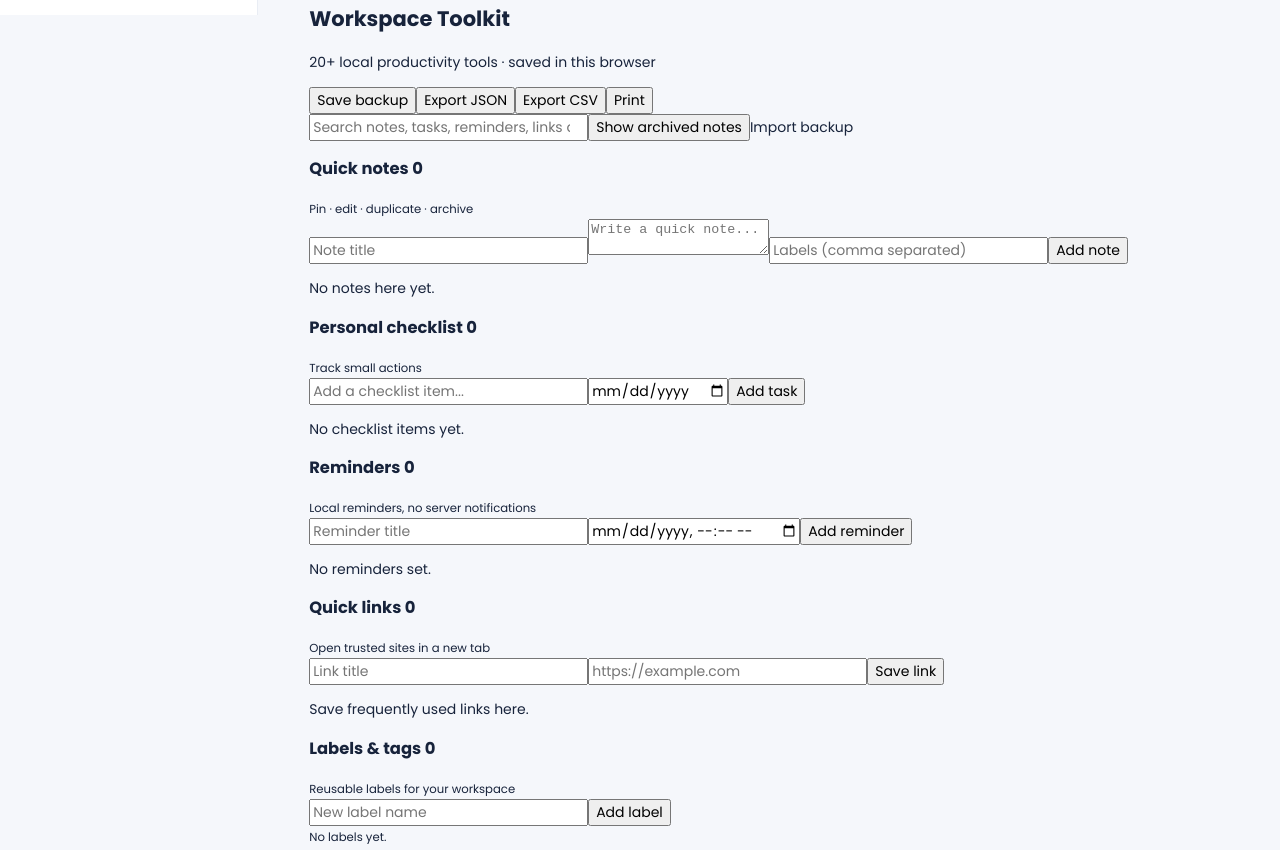
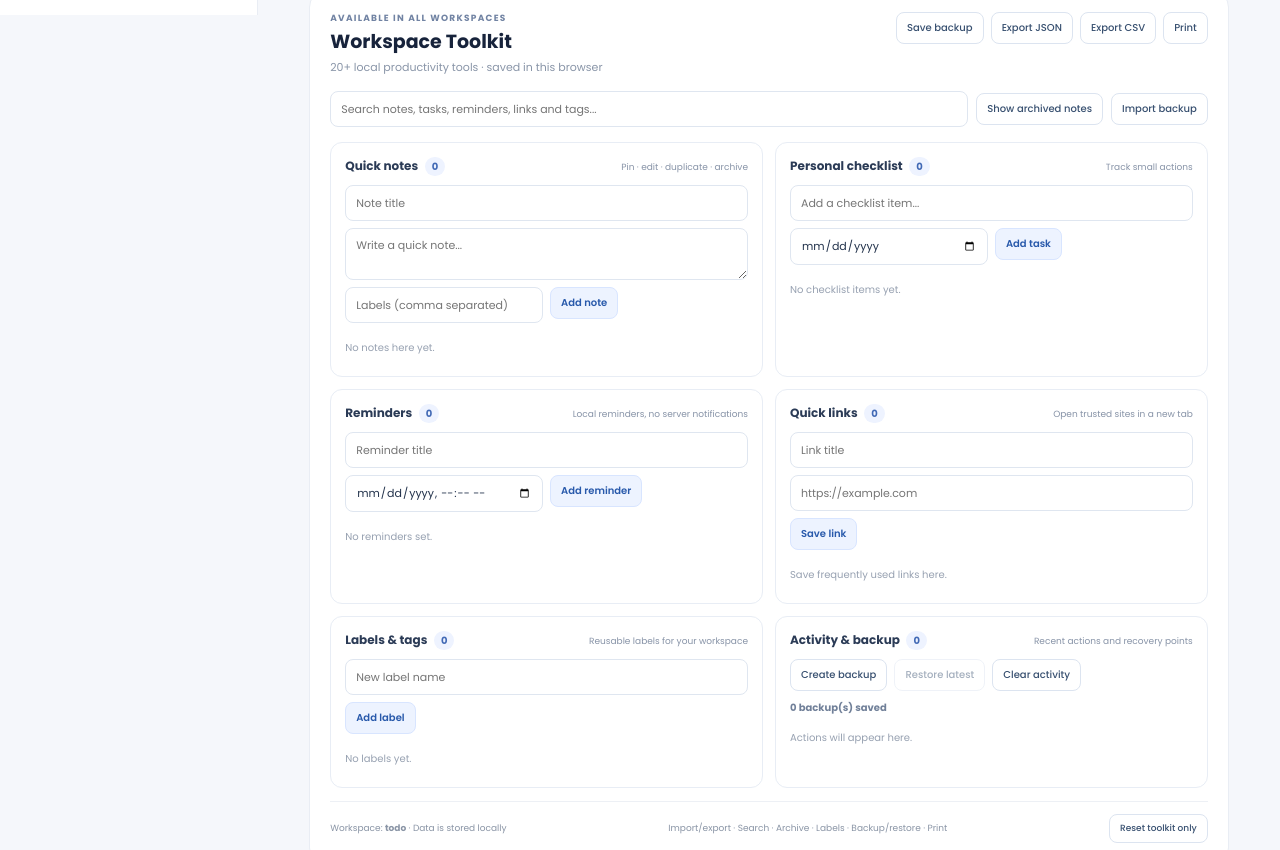
Before and after one commit to kumarbarupalsandeep-max/FastRepo, a plain HTML site: page todo/index.html in a window 1280 px wide. Shown: the part 785-1635 px from the top of the page. Drawn offline with Linux system fonts and the light colour scheme.

Commit message:
Style shared productivity toolkit in the To Do workspace

```diff
--- a/todo/css/style.css
+++ b/todo/css/style.css
@@ -43,3 +43,54 @@ body{font-family:Poppins,ui-sans-serif,system-ui,-apple-system,BlinkMacSystemFon
   .page-heading p{font-size:12px}
   .task-title{font-size:12px}
 }
+
+/* Shared 20+ feature Workspace Toolkit */
+.workspace-toolkit-slot{margin:26px 0 10px}
+.wsk-card{background:var(--surface,#fff);border:1px solid var(--line,#e7ebf3);border-radius:16px;padding:20px;color:var(--ink,#17233b);font-family:Poppins,ui-sans-serif,system-ui,sans-serif}
+.wsk-head{display:flex;justify-content:space-between;align-items:flex-start;gap:18px;margin-bottom:16px}
+.wsk-eyebrow{font-size:9px;font-weight:700;letter-spacing:1.25px;color:#7183a3;margin-bottom:5px}
+.wsk-head h2{font-size:19px;line-height:1.3;margin:0 0 4px;font-weight:700}
+.wsk-head p{font-size:11px;margin:0;color:#8995a8}
+.wsk-top-actions,.wsk-actions{display:flex;flex-wrap:wrap;gap:7px}
+.wsk-card button,.wsk-file-btn{font:500 10px Poppins,ui-sans-serif,sans-serif;border:1px solid #dce4f0;border-radius:8px;background:#fff;color:#385070;padding:7px 10px;cursor:pointer;text-decoration:none;display:inline-flex;align-items:center;justify-content:center}
+.wsk-card button:hover,.wsk-file-btn:hover{background:#f2f6ff;border-color:#b8cdf5}
+.wsk-card button:disabled{opacity:.45;cursor:not-allowed}
+.wsk-search-row{display:flex;gap:8px;align-items:center;margin:12px 0 15px}
+.wsk-search-row>input{flex:1;min-width:120px}
+.wsk-card input:not([type=checkbox]):not([type=file]),.wsk-card textarea{width:100%;min-height:36px;padding:8px 10px;border:1px solid #dfe6f0;border-radius:8px;background:#fff;color:#22324b;font:400 11px Poppins,ui-sans-serif,sans-serif;outline:none}
+.wsk-card input:focus,.wsk-card textarea:focus{border-color:#8eafea;box-shadow:0 0 0 3px rgba(37,99,235,.08)}
+.wsk-file-btn{white-space:nowrap}
+.wsk-grid{display:grid;grid-template-columns:repeat(2,minmax(0,1fr));gap:12px}
+.wsk-panel{border:1px solid #e8edf5;border-radius:12px;padding:14px;min-width:0;background:rgba(255,255,255,.7)}
+.wsk-panel-head{display:flex;justify-content:space-between;align-items:baseline;gap:7px;margin-bottom:10px}
+.wsk-panel-head h3{font-size:12px;margin:0;font-weight:650;color:#2b3b56}
+.wsk-panel-head h3 span{font-size:10px;background:#eef3ff;color:#4169b5;padding:2px 7px;border-radius:20px;margin-left:4px}
+.wsk-panel-head small{font-size:9px;color:#8793a7;text-align:right}
+.wsk-form{display:grid;grid-template-columns:repeat(2,minmax(0,1fr));gap:7px;margin-bottom:10px;align-items:start}
+.wsk-form input[name=title],.wsk-form input[name=url],.wsk-form textarea{grid-column:1/-1}
+.wsk-form button{justify-self:start;background:#edf3ff;color:#2859ab;border-color:#d8e5ff;font-weight:600}
+.wsk-list{display:grid;gap:6px;max-height:220px;overflow:auto}
+.wsk-item{display:flex;align-items:center;justify-content:space-between;gap:8px;border:1px solid #eef1f6;background:#fff;border-radius:8px;padding:8px;min-width:0}
+.wsk-item-main{min-width:0;flex:1}
+.wsk-item-main b,.wsk-check span{font-size:10px;color:#34445d;font-weight:600;overflow-wrap:anywhere}
+.wsk-item-main p{font-size:10px;color:#68788f;margin:3px 0;white-space:pre-wrap;overflow-wrap:anywhere}
+.wsk-item-main small,.wsk-item-actions small{font-size:9px;color:#8c98aa;overflow-wrap:anywhere}
+.wsk-item-actions{display:flex;flex-wrap:wrap;justify-content:flex-end;gap:4px;align-items:center}
+.wsk-item-actions button,.wsk-item-actions a{font-size:9px;padding:5px 7px}
+.wsk-check{display:flex;align-items:center;gap:7px;min-width:0;flex:1}
+.wsk-check input{accent-color:#2563eb}
+.wsk-check .done{text-decoration:line-through;color:#95a1b2}
+.wsk-empty{font-size:10px;color:#97a1b1;margin:7px 0}
+.wsk-tags{display:flex;flex-wrap:wrap;gap:6px}
+.wsk-tags>span{display:inline-flex;align-items:center;gap:5px;background:#eef4ff;color:#365d9e;border-radius:20px;padding:5px 8px;font-size:9px}
+.wsk-tags button{border:0;background:transparent;padding:0 2px;color:#5674a4;font-size:12px}
+.wsk-backups{font-size:10px;color:#718099;margin:8px 0}
+.wsk-activity{display:grid;grid-template-columns:1fr auto;gap:2px 8px;padding:7px 0;border-bottom:1px solid #eef1f6}
+.wsk-activity b{font-size:9px;color:#465a78}.wsk-activity span{font-size:9px;color:#6f7f95;text-align:right}.wsk-activity small{grid-column:1/-1;font-size:8px;color:#9aa4b4}
+.wsk-actions{margin:9px 0}
+.wsk-foot{display:flex;justify-content:space-between;align-items:center;flex-wrap:wrap;gap:8px;margin-top:13px;padding-top:12px;border-top:1px solid #edf0f5;color:#8994a5;font-size:9px}
+.wsk-foot button{font-size:9px}
+.wsk-toast{position:sticky;bottom:10px;display:none;margin-top:8px;padding:8px 12px;border-radius:8px;background:#1d355c;color:white;font-size:10px;z-index:4}
+.wsk-toast.show{display:block}
+@media(max-width:760px){.wsk-head{display:block}.wsk-top-actions{margin-top:12px}.wsk-grid{grid-template-columns:1fr}.wsk-card{padding:14px}.wsk-search-row{flex-wrap:wrap}.wsk-search-row>input{flex-basis:100%}}
+@media print{.workspace-toolkit-slot{break-inside:avoid}.wsk-card button,.wsk-file-btn,.wsk-search-row,.wsk-form{display:none!important}.wsk-card{border:0}.wsk-grid{grid-template-columns:1fr 1fr}}
```
